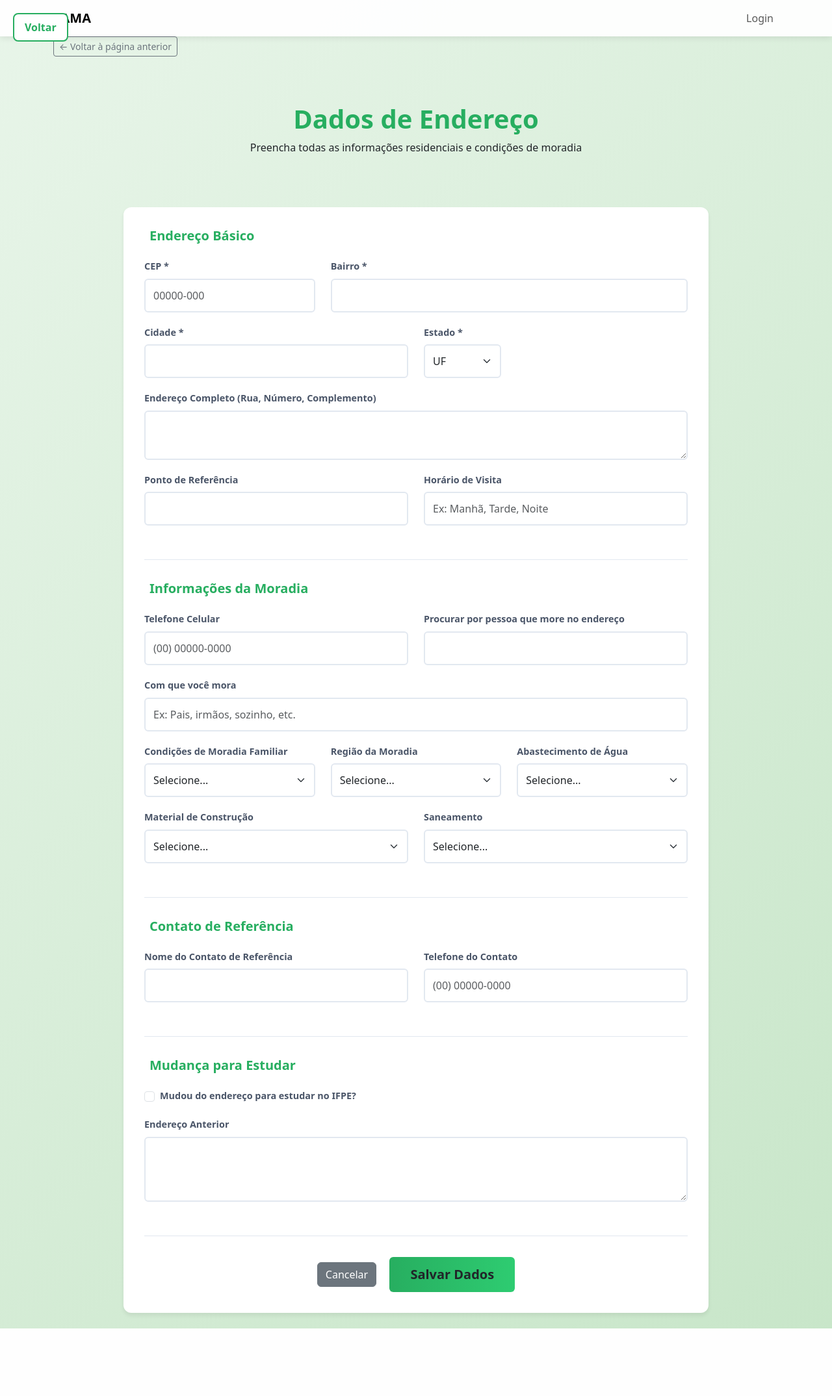
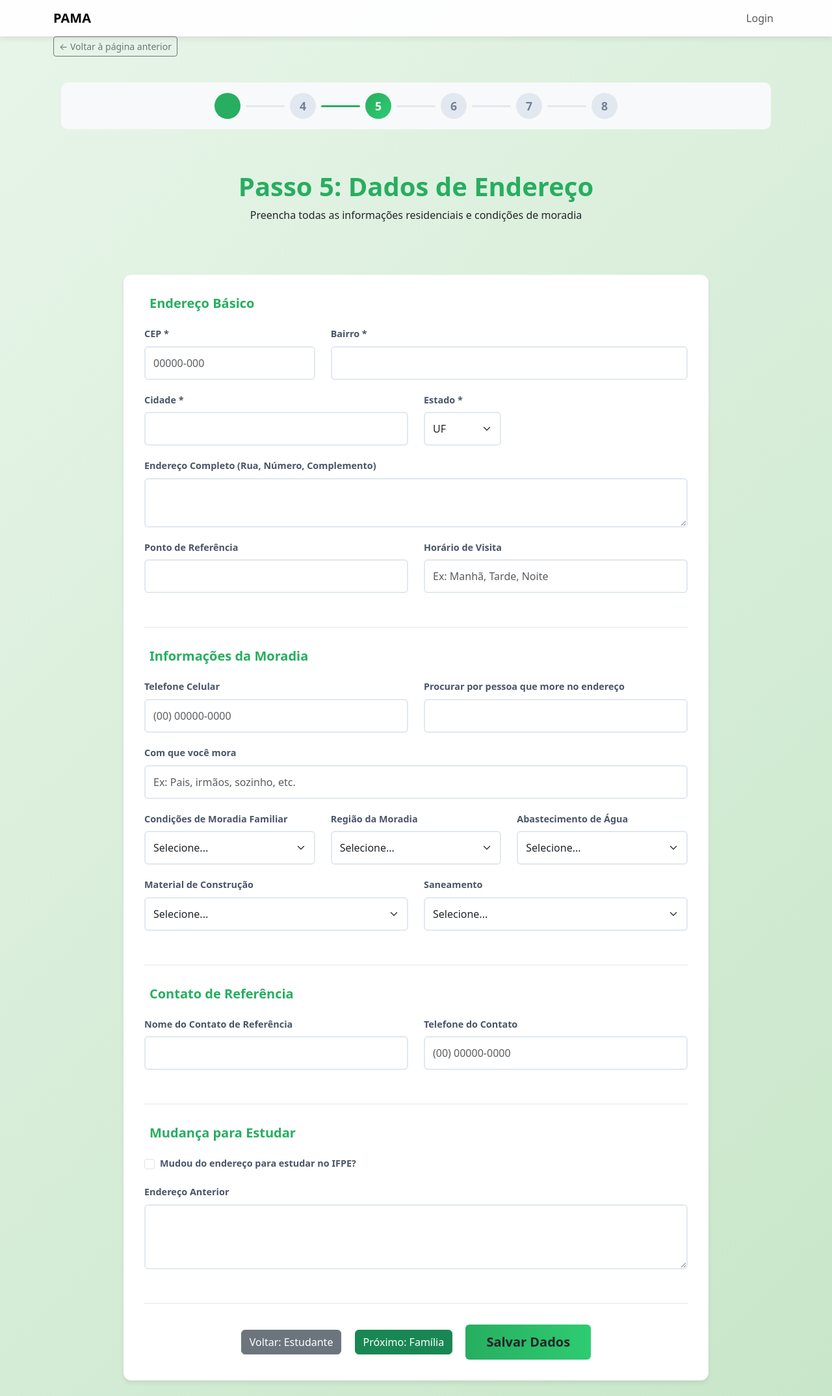
Before and after one commit to qwen-coder-dti-rei-ifpe/refluxo, a Django app: template ifpe_mvp/templates/enrollments/address_data_form.html in a window 1280 px wide. Shown: the whole page at 65% size. Before the commit the page ends 2045 px from the top, so only its background shows below. Run offline with Django 5.2, Linux system fonts and the light colour scheme; the template is opened without the code that fills it, so the values that code supplies are empty; parts of the project's set-up code (start-up, migrations or seed data) failed here and were passed over.

Commit message:
update branch

```diff
--- a/ifpe_mvp/templates/enrollments/address_data_form.html
+++ b/ifpe_mvp/templates/enrollments/address_data_form.html
@@ -1,12 +1,66 @@
 {% extends 'base.html' %}
 
-{% block title %}Dados de Endereço - IFPE{% endblock %}
+{% block title %}Passo 5: Dados de Endereço - IFPE{% endblock %}
 
 {% block extra_css %}
 <style>
     body {
         background: linear-gradient(135deg, #e8f5e9 0%, #c8e6c9 100%);
         min-height: 100vh;
+    }
+
+    .progress-indicator {
+        display: flex;
+        justify-content: center;
+        align-items: center;
+        gap: 0.5rem;
+        margin-bottom: 2rem;
+        padding: 1rem;
+        background-color: #f8f9fa;
+        border-radius: 10px;
+    }
+
+    .progress-step {
+        width: 40px;
+        height: 40px;
+        border-radius: 50%;
+        display: flex;
+        align-items: center;
+        justify-content: center;
+        font-weight: 700;
+        font-size: 1.1rem;
+        text-decoration: none;
+        transition: all 0.3s;
+    }
+
+    .progress-step.active {
+        background: linear-gradient(135deg, #27ae60, #2ecc71);
+        color: white;
+    }
+
+    .progress-step.completed {
+        background: #27ae60;
+        color: white;
+    }
+
+    .progress-step.pending {
+        background: #e2e8f0;
+        color: #718096;
+    }
+
+    .progress-step:hover {
+        transform: scale(1.1);
+    }
+
+    .progress-line {
+        width: 60px;
+        height: 3px;
+        background: #e2e8f0;
+        border-radius: 2px;
+    }
+
+    .progress-line.completed {
+        background: #27ae60;
     }
 
     .form-header {
@@ -112,13 +166,26 @@
 {% endblock %}
 
 {% block content %}
-<a href="{% url 'step3_cards' enrollment.pk %}" class="back-btn">
-    <i class="fas fa-arrow-left"></i> Voltar
-</a>
+<div class="container py-4">
+    <!-- Progress Indicator -->
+    <div class="progress-indicator">
+        <a href="{% url 'enrollment_dashboard' period.pk %}" class="progress-step completed" title="Visão Geral">
+            <i class="fas fa-check"></i>
+        </a>
+        <div class="progress-line {% if enrollment.student %}completed{% endif %}"></div>
+        <a href="{% url 'student_data_form' enrollment.pk %}" class="progress-step {% if enrollment.student %}completed{% else %}pending{% endif %}" title="Dados do Estudante">4</a>
+        <div class="progress-line completed"></div>
+        <a href="{% url 'address_data_form' enrollment.pk %}" class="progress-step active" title="Dados de Endereço">5</a>
+        <div class="progress-line"></div>
+        <a href="{% url 'family_members_form' enrollment.pk %}" class="progress-step pending" title="Membros Familiares">6</a>
+        <div class="progress-line"></div>
+        <a href="{% url 'displacement_data_form' enrollment.pk %}" class="progress-step pending" title="Deslocamento">7</a>
+        <div class="progress-line"></div>
+        <a href="{% url 'enrollment_data_form' enrollment.pk %}" class="progress-step pending" title="Inscrição">8</a>
+    </div>
 
-<div class="container py-4">
     <div class="form-header">
-        <h1><i class="fas fa-home"></i> Dados de Endereço</h1>
+        <h1><i class="fas fa-home"></i> Passo 5: Dados de Endereço</h1>
         <p>Preencha todas as informações residenciais e condições de moradia</p>
     </div>
 
@@ -364,8 +431,11 @@
 
             <!-- Botões de ação -->
             <div class="text-center mt-4">
-                <a href="{% url 'step3_cards' enrollment.pk %}" class="btn btn-secondary me-3">
-                    <i class="fas fa-times"></i> Cancelar
+                <a href="{% url 'student_data_form' enrollment.pk %}" class="btn btn-secondary me-3">
+                    <i class="fas fa-arrow-left"></i> Voltar: Estudante
+                </a>
+                <a href="{% url 'family_members_form' enrollment.pk %}" class="btn btn-success me-3">
+                    <i class="fas fa-arrow-right"></i> Próximo: Família
                 </a>
                 <button type="submit" class="btn btn-save btn-lg">
                     <i class="fas fa-save"></i> Salvar Dados
```
Also changed, not shown: ifpe_mvp/apps/students/views.py (+15 -2 lines), ifpe_mvp/templates/enrollments/student_data_form.html (+78 -8 lines), 1 other file.
